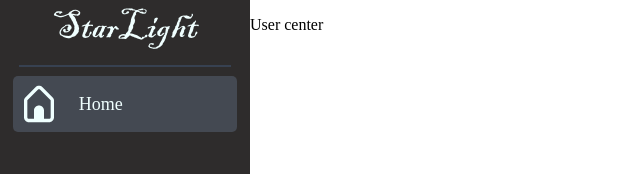
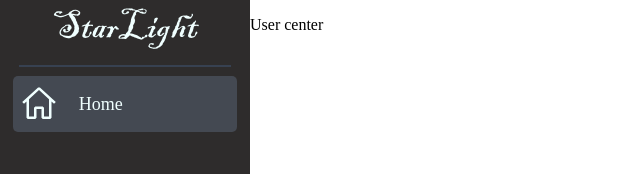
Before and after one commit to wafarm/sls-skin-frontend, a React (Vite) app: page /dashboard in a window 1280 px wide. Shown: the top 174 px of the page, without its empty margins (0-640 px from the left). Built offline with nearby package versions, Linux system fonts and the light colour scheme.

Commit message:
Minor UI modifications

```diff
--- a/src/pages/auth/login.jsx
+++ b/src/pages/auth/login.jsx
@@ -92,7 +92,7 @@ export const LoginPage = () => {
               type="checkbox"
               onChange={handleCheckChange}
             />
-            记住我
+            记住密码
           </label>
           <a href={path.join(rootDir, "reset")}>
             <span>忘记密码</span>
--- a/src/pages/dashboard/_routes.jsx
+++ b/src/pages/dashboard/_routes.jsx
@@ -1,4 +1,4 @@
-import { CgHomeAlt } from "react-icons/cg";
+import { VscHome } from "react-icons/vsc";
 
 import { UserCenter } from "@/pages/dashboard/user-center.jsx";
 
@@ -10,7 +10,7 @@ export const routes = [
     name: "Home",
     id: "index",
     path: "",
-    icon: <CgHomeAlt />,
+    icon: <VscHome />,
     element: <UserCenter />,
   },
 ];
```
